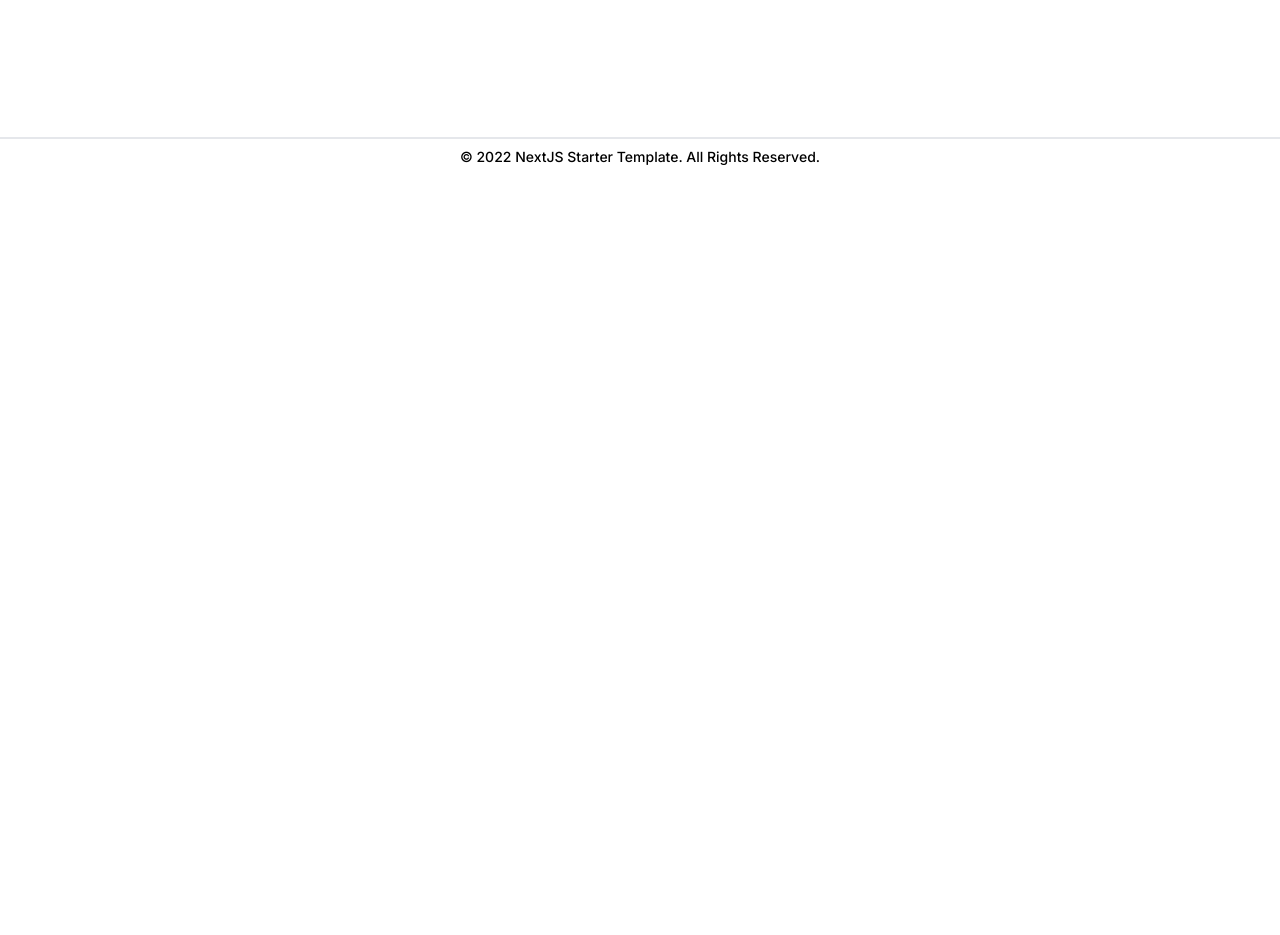
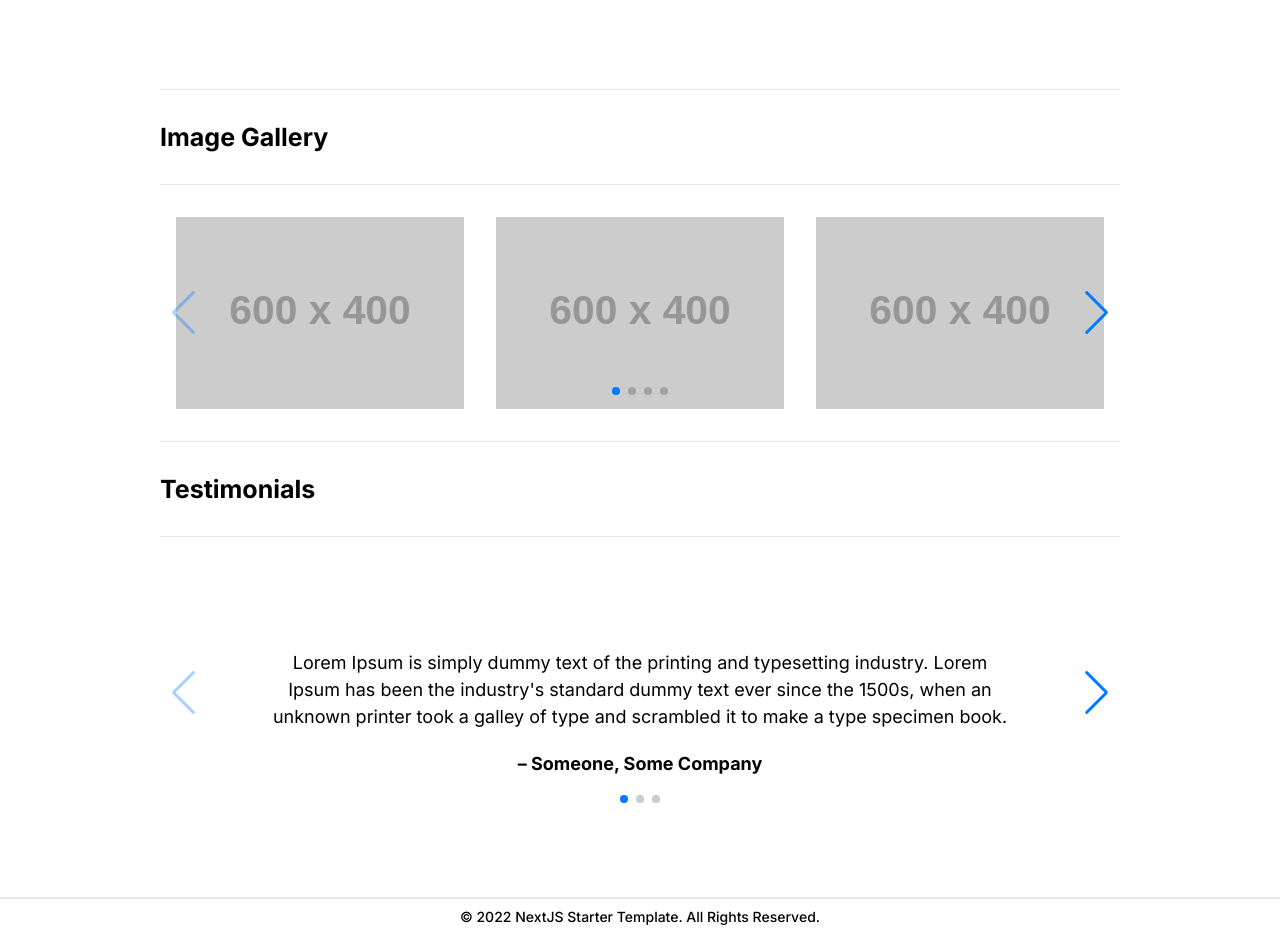
Before and after one commit to imrishit98/rp-nextjs-starter, a Next.js app: page /components in a window 1280 px wide. Shown: the part 980-1915 px from the top of the page. Before the commit the page ends 1155 px from the top, so only its background shows below. Built offline with nearby package versions, Linux system fonts and the light colour scheme.

Commit message:
Install Swiper package and configure gallery and testimonials sliders

```diff
--- a/next.config.js
+++ b/next.config.js
@@ -1,7 +1,10 @@
 /** @type {import('next').NextConfig} */
 const nextConfig = {
   reactStrictMode: true,
+  images: {
+    domains: ['via.placeholder.com'],
+  },
   swcMinify: true,
-}
+};
 
-module.exports = nextConfig
+module.exports = nextConfig;
--- a/package.json
+++ b/package.json
@@ -20,6 +20,7 @@
     "react-gtm-module": "^2.0.11",
     "react-hook-form": "^7.43.9",
     "sass": "^1.58.0",
+    "swiper": "^9.2.3",
     "yup": "^1.0.2"
   },
   "devDependencies": {
--- a/src/components/ui/form.js
+++ b/src/components/ui/form.js
@@ -6,7 +6,7 @@ import { useRouter } from 'next/router';
 import { useState } from 'react';
 import { DropdownArrowIcon, SubmitIcon } from './icons';
 import { SubmitButton } from './buttons';
-import { H4, XSText } from './typography';
+import { XSText } from './typography';
 
 export const Form = ({ pageTitle }) => {
   const router = useRouter();
@@ -48,12 +48,6 @@ export const Form = ({ pageTitle }) => {
   };
   return (
     <div className='justify-center py-20 lg:text-left'>
-      <div className='mb-6'>
-        <hr class='h-px my-8 bg-gray-200 border-0 dark:bg-gray-700' />
-
-        <H4>Form Elements with Validation</H4>
-        <hr class='h-px my-8 bg-gray-200 border-0 dark:bg-gray-700' />
-      </div>
       <form id='form' className='' onSubmit={handleSubmit(onSubmit)}>
         <div className='grid grid-cols-1 gap-5 lg:grid-cols-2'>
           {/* Input Field - Required */}
--- /dev/null
+++ b/src/components/ui/sliders.js
@@ -0,0 +1,98 @@
+import React from 'react';
+import Image from 'next/image';
+import { register } from 'swiper/element/bundle';
+import { LgText } from './typography';
+
+register();
+
+export const Gallery = () => {
+  const GalleryImages = [
+    {
+      imgSrc: 'https://via.placeholder.com/600x400/00455F/ffffff',
+      imgAlt: 'nature image',
+    },
+    {
+      imgSrc: 'https://via.placeholder.com/600x400/115C89/ffffff',
+      imgAlt: 'nature image',
+    },
+    {
+      imgSrc: 'https://via.placeholder.com/600x400/00EBF4/ffffff',
+      imgAlt: 'nature image',
+    },
+    {
+      imgSrc: 'https://via.placeholder.com/600x400/00AEEF/ffffff',
+      imgAlt: 'nature image',
+    },
+    {
+      imgSrc: 'https://via.placeholder.com/600x400/D6EBF4/ffffff',
+      imgAlt: 'nature image',
+    },
+    {
+      imgSrc: 'https://via.placeholder.com/600x400/EBF3F9/ffffff',
+      imgAlt: 'nature image',
+    },
+  ];
+
+  return (
+    <div className='flex items-center'>
+      <swiper-container
+        slides-per-view='3'
+        pagination='true'
+        navigation='true'
+        pagination-clickable='true'
+      >
+        {GalleryImages.map((image, index) => (
+          <swiper-slide key={index}>
+            <Image
+              src={image.imgSrc}
+              alt={image.imgAlt}
+              width={556}
+              height={192}
+              className='w-full relative px-4'
+            />
+          </swiper-slide>
+        ))}{' '}
+      </swiper-container>{' '}
+    </div>
+  );
+};
+
+export const Testimonials = () => {
+  const theTestimonials = [
+    {
+      feedback: `Lorem Ipsum is simply dummy text of the printing and typesetting industry. Lorem Ipsum has been the industry's standard dummy text ever since the 1500s, when an unknown printer took a galley of type and scrambled it to make a type specimen book.`,
+      from: '– Someone, Some Company',
+    },
+    {
+      feedback: `If you are going to use a passage of Lorem Ipsum, you need to be sure there isn't anything embarrassing hidden in the middle of text.`,
+      from: '– Someone, Some Company Part 2',
+    },
+    {
+      feedback: `Contrary to popular belief, Lorem Ipsum is not simply random text. It has roots in a piece of classical Latin literature from 45 BC, making it over 2000 years old.`,
+      from: '– Someone, Some Company Part 3',
+    },
+  ];
+  return (
+    <div className='flex items-center'>
+      <swiper-container
+        slides-per-view='1'
+        pagination='true'
+        navigation='true'
+        pagination-clickable='true'
+      >
+        {theTestimonials.map((testimonial, index) => (
+          <swiper-slide key={index}>
+            <blockquote className='flex flex-col justify-between h-full pt-20 pb-10 text-center'>
+              <div className='align-middle px-16 md:px-28 mb-5'>
+                <LgText className=''>{testimonial.feedback}</LgText>
+              </div>
+              <div className='px-4'>
+                <LgText className='block font-bold'>{testimonial.from}</LgText>
+              </div>
+            </blockquote>
+          </swiper-slide>
+        ))}{' '}
+      </swiper-container>
+    </div>
+  );
+};
--- a/src/pages/components.js
+++ b/src/pages/components.js
@@ -3,7 +3,8 @@ import { SecondaryButton, PrimaryButton } from '../components/ui/buttons';
 import { Container } from '../components/ui/containers';
 import { Form } from '../components/ui/form';
 import { SubmitIcon } from '../components/ui/icons';
-import { H1, LgText } from '../components/ui/typography';
+import { Gallery, Testimonials } from '../components/ui/sliders';
+import { H1, H4, LgText } from '../components/ui/typography';
 
 const title = 'Components Page';
 
@@ -44,7 +45,33 @@ const Components = () => {
       </Container>
 
       <Container>
+        <div className='mb-6'>
+          <hr class='h-px my-8 bg-gray-200 border-0 dark:bg-gray-700' />
+
+          <H4>Form Elements with Validation</H4>
+          <hr class='h-px my-8 bg-gray-200 border-0 dark:bg-gray-700' />
+        </div>
         <Form />
+      </Container>
+
+      <Container>
+        <div className='mb-6'>
+          <hr class='h-px my-8 bg-gray-200 border-0 dark:bg-gray-700' />
+
+          <H4>Image Gallery</H4>
+          <hr class='h-px my-8 bg-gray-200 border-0 dark:bg-gray-700' />
+        </div>
+        <Gallery />
+      </Container>
+
+      <Container>
+        <div className='mb-6'>
+          <hr class='h-px my-8 bg-gray-200 border-0 dark:bg-gray-700' />
+
+          <H4>Testimonials</H4>
+          <hr class='h-px my-8 bg-gray-200 border-0 dark:bg-gray-700' />
+        </div>
+        <Testimonials />
       </Container>
     </Layout>
   );
```
Also changed, not shown: 1 other file (tests, documents, lock files or other folders).
